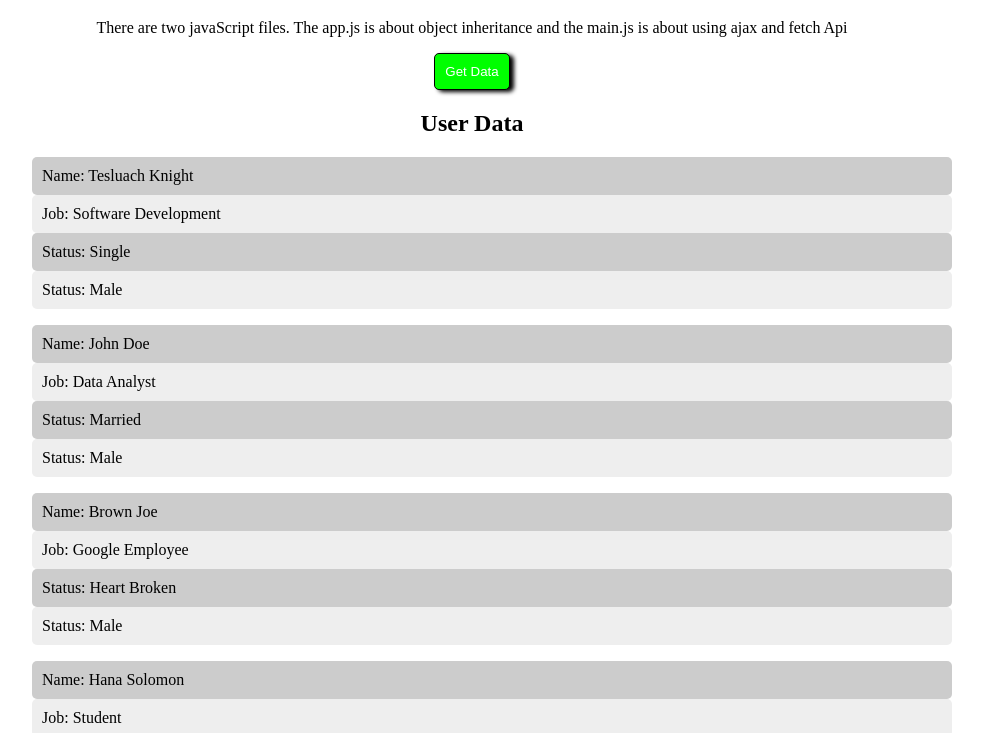
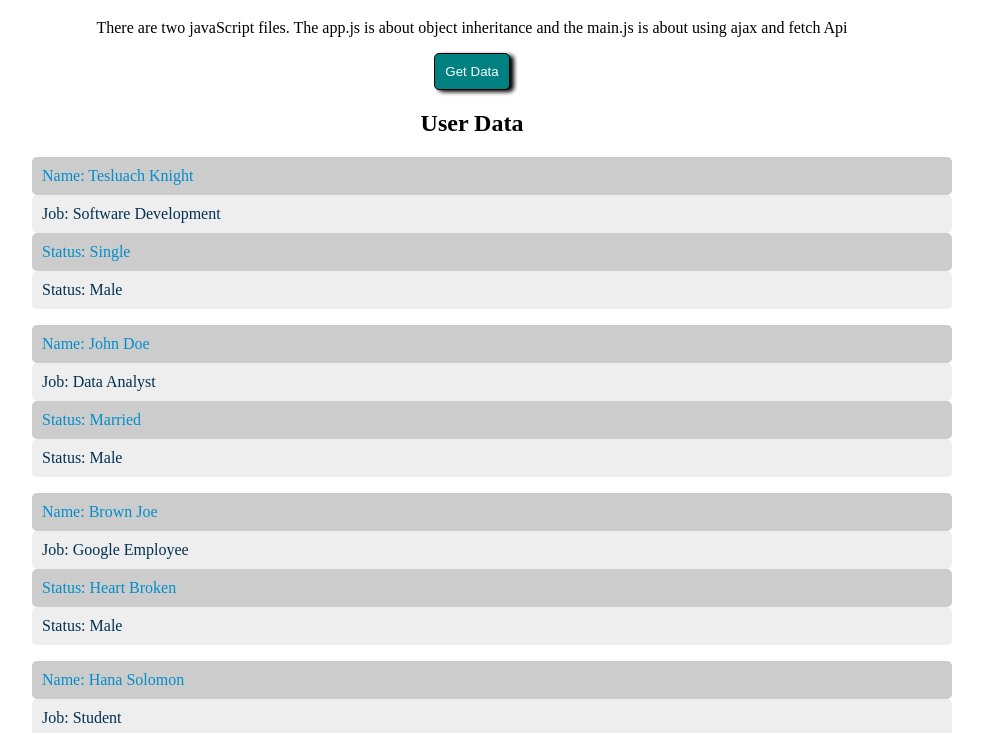
Before and after one commit to iamTes/Ajax_folder, a plain HTML site: page index.html in a window 1280 px wide. Both pictures are taken after a click on the button "Get Data". Shown: the part 61-794 px from the top of the page, without its empty margins (168-1151 px from the left). Drawn offline with Linux system fonts and the light colour scheme.

Commit message:
button background-color changed and the list coloring also changed.

```diff
--- a/index.html
+++ b/index.html
@@ -27,15 +27,17 @@
     }
     li:nth-child(even){
       background: #eee;
+        color: #003152;
     }
     li:nth-child(odd){
       background: #ccc;
+        color: #008ecc;
     }
     #button{
       padding: 10px;
       border-radius: 5px;
       border: 1px solid #000;
-      background-color: #0f0;
+      background-color: #008081;
       color: #fff;
       transition: 1.5s;
       outline: none;
```
